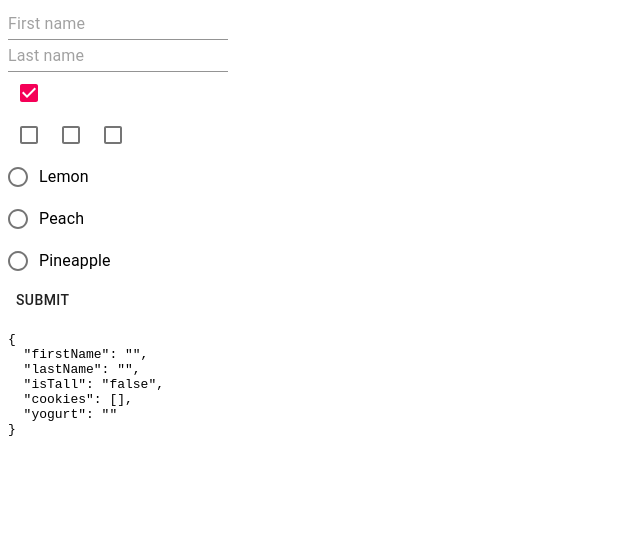
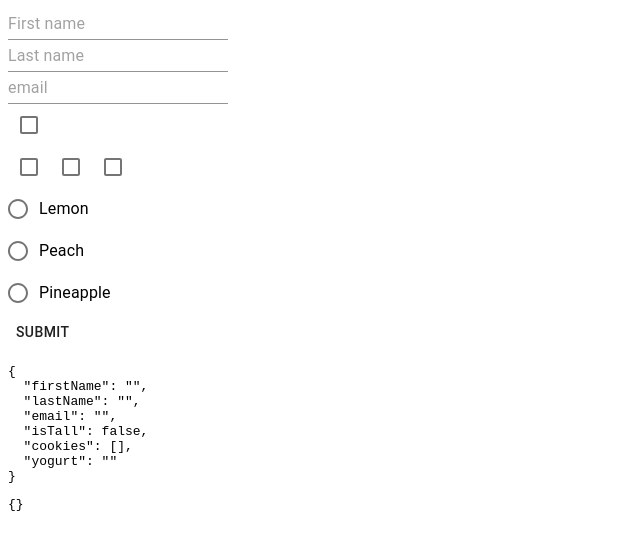
Before and after one commit to iunyi/formik, a React (Create React App) app: page / in a window 1280 px wide. Shown: the top 550 px of the page, without its empty margins (0-640 px from the left). Built offline with nearby package versions, Linux system fonts and the light colour scheme.

Commit message:
Validate inputs using Formik, display error message

```diff
--- a/src/components/App.js
+++ b/src/components/App.js
@@ -8,7 +8,20 @@ const MyRadio = ({ label, ...props }) => {
   return (
     <FormControlLabel label={label} {...field} control={<Radio />} />
   )
-}
+};
+
+const MyTextField = ({ placeholder, ...props}) => {
+  const [ field, meta] = useField(props);
+  const errorText = meta.error && meta.touched ? meta.error : ''
+  return (
+    <TextField
+      placeholder={placeholder}
+      {...field}
+      helperText={errorText}
+      error={!!errorText}
+      />
+  )
+};
 
 const App = () => {
   return (
@@ -17,9 +30,29 @@ const App = () => {
         initialValues={{
           firstName: "",
           lastName: "",
-          isTall: "false",
+          email:"",
+          isTall: false,
           cookies: [],
           yogurt: '',
+        }}
+        validate={(values) => {
+          const errors = {};
+
+          if(!values.firstName) {
+            errors.firstName = 'This field is mandatory'
+          }
+
+          if(!values.firstName) {
+            errors.firstName = 'This field is mandatory'
+          }
+
+          if (!values.email) {
+            errors.email = 'Required';
+          } else if (!/^[A-Z0-9._%+-]+@[A-Z0-9.-]+\.[A-Z]{2,4}$/i.test(values.email)) {
+            errors.email = 'Invalid email address';
+          }
+
+          return errors;
         }}
         onSubmit={(data, { setSubmitting, resetForm}) => {
           setSubmitting(true);
@@ -29,22 +62,27 @@ const App = () => {
           resetForm();
         }}
       >
-        {({ values, isSubmitting }) => (
+        {({ values, errors, isSubmitting }) => (
           <Form>
             <div>
-              <Field
+              <MyTextField
                 name="firstName"
                 type="input"
                 placeholder="First name"
-                as={TextField}
               />
             </div>
             <div>
-              <Field
+              <MyTextField
                 name="lastName"
                 type="input"
                 placeholder="Last name"
-                as={TextField}
+              />
+            </div>
+            <div>
+              <MyTextField
+                name="email"
+                type="email"
+                placeholder="email"
               />
             </div>
             <div>
@@ -75,6 +113,7 @@ const App = () => {
               </Button>
             </div>
             <pre>{JSON.stringify(values, null, 2)}</pre>
+            <pre>{JSON.stringify(errors, null, 2)}</pre>
           </Form>
         )}
       </Formik>
```
Also changed, not shown: 1 other file (tests, documents, lock files or other folders).
